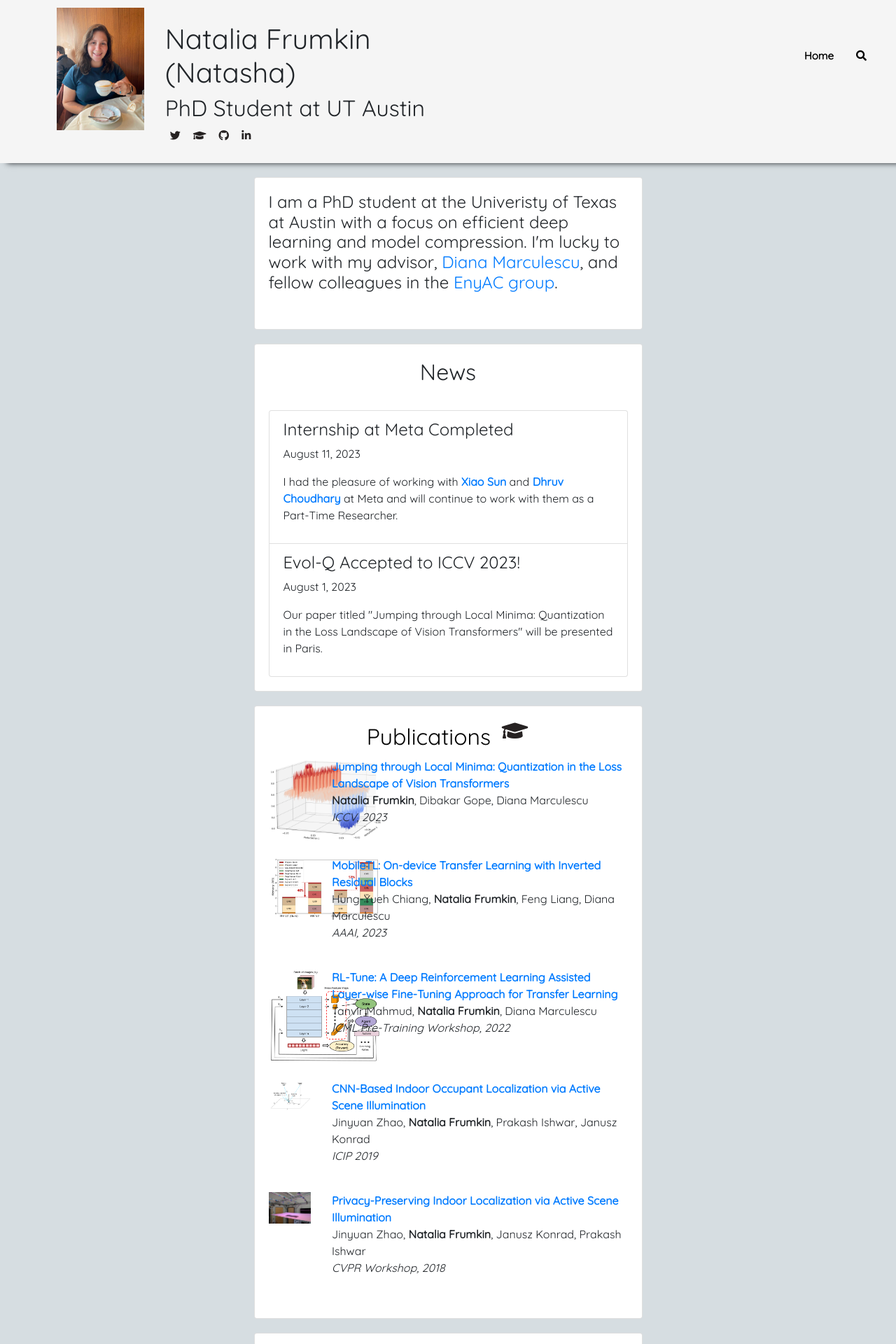
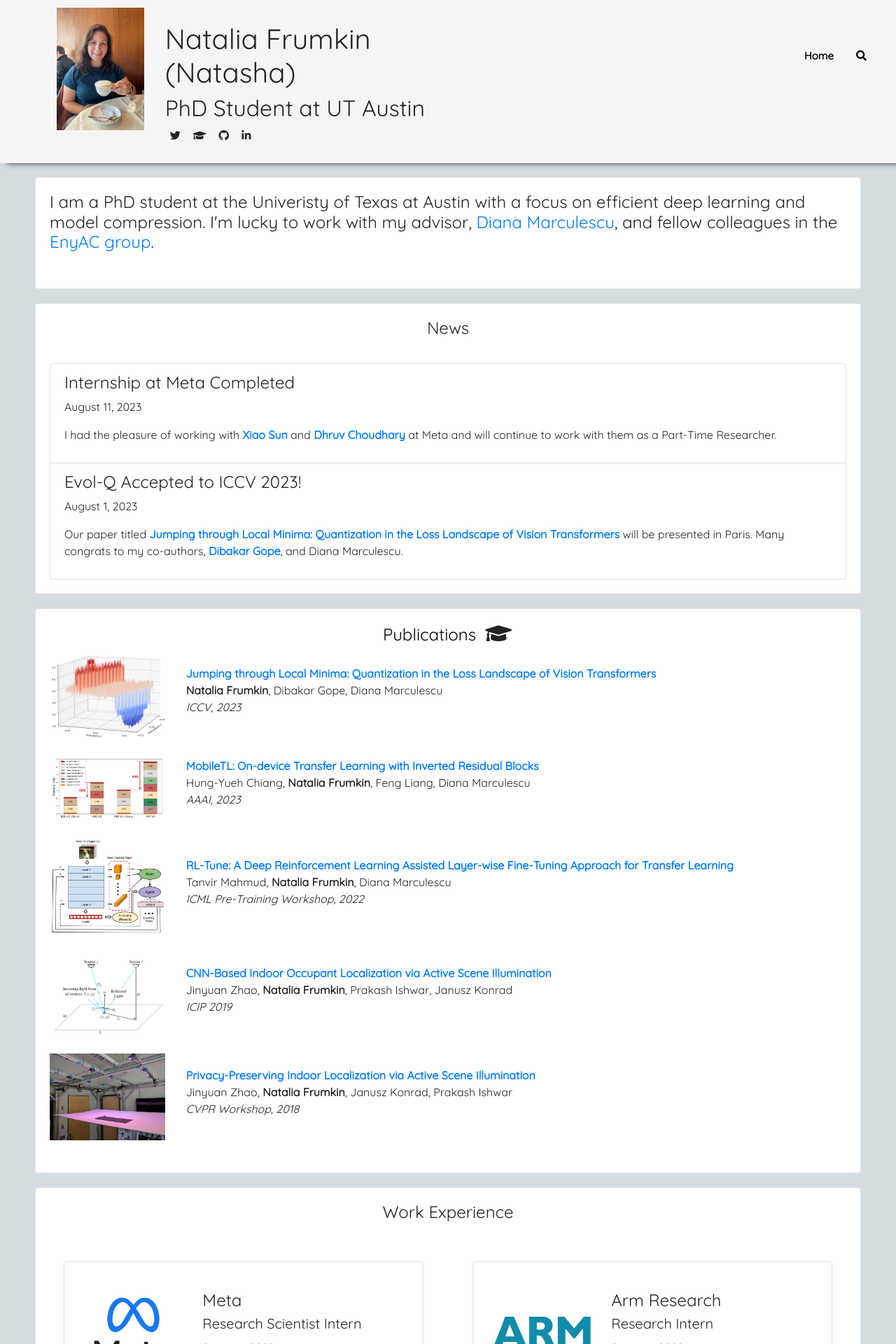
Before and after one commit to nfrumkin/nfrumkin.github.io, a Jekyll site: the page built from index.html, in a window 1280 px wide. Shown: the top 1920 px of the page at 70% size. Built offline with Jekyll 4.4.1, drawn with Linux system fonts in a browser that asks for light colours; nearby versions of some CDN libraries; comment, search, counter and statistics services are not loaded; a style sheet for code colours, icons or effects is not loaded.

Commit message:
update Arxiv link

```diff
--- a/_includes/head.html
+++ b/_includes/head.html
@@ -2,7 +2,7 @@
   <meta charset="utf-8">
   <title>{{ site.title }} - {{ site.subtitle }}</title>
   <meta http-equip="X-UA-Compatible" content="IE=edge">
-  <meta name="viewport" content="width=device-width, initial-scale=1">
+  <meta name="viewport" content="width=device-width, initial-scale=1 shrink-to-fit=no">
   <meta name="description" content="{{ site.description }}">
   <link rel="stylesheet" href="{{site.url}}/assets/css/main.css" />
   <link rel="stylesheet" href="{{site.url}}/assets/css/custom-style.css" />
--- a/_layouts/about_me.html
+++ b/_layouts/about_me.html
@@ -6,23 +6,34 @@ layout: default
 		width: 160px;
 		border-style: none;
 	}
-	.card-title {
-		white-space: nowrap;
-	}
 
-	.card-title b {
-		white-space: nowrap; /* Added to prevent title wrapping */
-	}
+    .card-title {
+        white-space: nowrap;
+        font-size: 1.5rem; /* Default font size */
+    }
+
+    @media (max-width: 768px) {
+        /* Adjust font size for smaller screens */
+        .card-title {
+            font-size: 1rem;
+        }
+    }
+
     .publications-link {
         color: black; /* Set the text color to black */
         text-decoration: none; /* Remove underline from the link */
         vertical-align: middle; /* Align with the icon */
         margin-left: 5px; /* Add some spacing between the icon and text */
     }
+    .dynamic-font-size {
+        white-space: nowrap; /* Prevent title wrapping */
+    }
+
 
 </style>
+
 <div class="d-flex justify-content-center align-items-center vh-100">
-    <div class="col-lg-6">
+    <div class="col-lg-12">
         <div class="card">
             <div class="row mb-4">
                 <div class="col-md-12">
@@ -50,7 +61,7 @@ layout: default
                         <li class="list-group-item">
                             <h4 class="update-title">Evol-Q Accepted to ICCV 2023!</h4>
                             <p class="update-date">August 1, 2023</p>
-                            <p class="update-details">Our paper titled "Jumping through Local Minima: Quantization in the Loss Landscape of Vision Transformers" will be presented in Paris.</p>
+                            <p class="update-details">Our paper titled <a href="https://arxiv.org/abs/2308.10814"><b>Jumping through Local Minima: Quantization in the Loss Landscape of Vision Transformers</b></a> will be presented in Paris. Many congrats to my co-authors, <a href="https://dibakar.github.io/"><b>Dibakar Gope</b></a>, and Diana Marculescu.</p>
                         </li>
                         <!-- Add more update items as needed -->
                     </ul>
@@ -73,19 +84,19 @@ layout: default
 
 
 
-            <div class="row mb-4">
+            <div class="row mb-4 align-items-center">
                 <div class="col-md-2">
                     <img src="assets/img/vit-loss.jpg" class="pub-logo" />
                 </div>
                 <div class="col-md-10">
                     <p>
-                        <a href=""><b>Jumping through Local Minima: Quantization in the Loss Landscape of Vision Transformers</b></a><br>
+                        <a href="https://arxiv.org/abs/2308.10814"><b>Jumping through Local Minima: Quantization in the Loss Landscape of Vision Transformers</b></a><br>
                         <strong>Natalia Frumkin</strong>, Dibakar Gope, Diana Marculescu<br>
                         <i>ICCV, 2023</i>
                     </p>
                 </div>
             </div>
-            <div class="row mb-4">
+            <div class="row mb-4 align-items-center">
 				<div class="col-md-2">
 					<img src="assets/img/mobiletl.png" class="pub-logo" />
 				</div>
@@ -97,7 +108,7 @@ layout: default
 					</p>
 				</div>
 			</div>
-			<div class="row mb-4">
+			<div class="row mb-4 align-items-center">
 				<div class="col-md-2">
 					<img src="assets/img/rl-tune.png" class="pub-logo" />
 				</div>
@@ -109,7 +120,7 @@ layout: default
 					</p>
 				</div>
 			</div>
-			<div class="row mb-4">
+			<div class="row mb-4 align-items-center">
 				<div class="col-md-2">
 					<img src="assets/img/cnn-based.png" class="pub-logo img-fluid"/>
 				</div>
@@ -122,7 +133,7 @@ layout: default
 				</div>
 			</div>
 
-			<div class="row mb-4">
+			<div class="row mb-4 align-items-center">
 				<div class="col-md-2">
 					<img src="assets/img/vip.jpg" class="pub-logo img-fluid"/>
 				</div>
@@ -139,26 +150,26 @@ layout: default
         {% if site.show_author_work_experiences == true %}
         <div class="card">
             <h2 class="card-title text-center">Work Experience</h2>
-            <div class="row mb-4">
+            <div class="row mb-4 align-items-center">
                 <div class="col-md-12"> <!-- Increase the column size to col-md-10 -->
                     <br />
                     <div class="row">
                         {% for exp in site.author_work_experiences %}
                             {% if exp.visibility == true %}
                             <div class="col-md-6">
-                                <div class="card mb-4">
+                                <div class="card mb-4 exp-card">
                                     <div class="row no-gutters">
                                         <div class="col-md-4">
                                             <img src="/assets/img/{{ exp.company_logo }}" class="company-logo" />
                                         </div>
                                         <div class="col-md-8">
                                             <div class="card-body">
-                                                <h4 class="card-title">{{ exp.company_name }}</h4>
-                                                <h5 class="card-subtitle">{{ exp.designation }}</h5>
+                                                <h4 class="card-t dynamic-font-size">{{ exp.company_name }}</h4>
+                                                <h5 class="card-sub dynamic-font-size">{{ exp.designation }}</h5>
 
-                                                <p class="card-subtitle" style="margin-top: 10px;">{{ exp.timeline }}</p>
-                                                <p class="card-text">{{ exp.description }}</p>
-                                                <p class="card-text"><a href="{{ exp.company_url }}">{{ exp.company_url }}</a></p>
+                                                <p class="card-sub dynamic-font-size" style="margin-top: 10px;">{{ exp.timeline }}</p>
+                                                <!-- <p class="card-text">{{ exp.description }}</p>
+                                                <p class="card-text"><a href="{{ exp.company_url }}">{{ exp.company_url }}</a></p>  -->
                                             </div>
                                         </div>
                                     </div>
@@ -178,7 +189,7 @@ layout: default
         {% if site.show_author_education_details == true %}
         <div class="card">
             <h2 class="card-title text-center">Education</h2>
-            <div class="row mb-4">
+            <div class="row mb-4 align-items-center">
                 <div class="col-md-12"> <!-- Increase the column size to col-md-10 -->
                     <br />
                     <div class="row">
@@ -187,13 +198,13 @@ layout: default
                             <div class="col-md-6">
                                 <div class="card mb-4">
                                     <div class="row no-gutters">
-                                        <div class="col-md-4">
+                                        <div class="col-md-4 exp-card">
                                             <img src="/assets/img/{{ detail.college_logo }}" class="company-logo" />
                                         </div>
                                         <div class="col-md-8">
                                             <div class="card-body">
-                                                <h4 class="card-title">{{ detail.college_degree }}</h4>
-                                                <h5 class="card-subtitle">{{ detail.college_name }}</h5>
+                                                <h4 class="card-t">{{ detail.college_degree }}</h4>
+                                                <h5 class="card-sub">{{ detail.college_name }}</h5>
                                                 <p class="card-text">{{ detail.description }}</p>
                                                 <p class="card-text"><a href="{{ detail.college_url }}">{{ detail.college_url }}</a></p>
                                             </div>
@@ -220,3 +231,27 @@ layout: default
     </div>
 </div>
 </div>
+
+<script>
+    // Function to adjust font size of card title and subtitle based on card width
+    function adjustCardFontSize(card) {
+        const cardWidth = card.offsetWidth; // Get the card's width
+        const cardTitle = card.querySelector('.card-t'); // Select the card title element
+        const cardSubtitle = card.querySelector('.card-sub'); // Select the card subtitle element
+
+        // Adjust font size based on card width
+        cardTitle.style.fontSize = `${cardWidth / 20}px`; // You can adjust the divisor value to control the scaling
+        cardSubtitle.style.fontSize = `${cardWidth / 30}px`; // Adjust as needed
+    }
+
+    // Call the function for each card on window load and resize
+    window.onload = function () {
+        const cards = document.querySelectorAll('.exp-card');
+        cards.forEach(card => adjustCardFontSize(card));
+    };
+
+    window.addEventListener('resize', function () {
+        const cards = document.querySelectorAll('.exp-card');
+        cards.forEach(card => adjustCardFontSize(card));
+    });
+</script>
--- a/_layouts/publications.html
+++ b/_layouts/publications.html
@@ -13,9 +13,6 @@ layout: default
 	.card-title b {
 		white-space: nowrap; /* Added to prevent title wrapping */
 	}
-	.pub-logo {
-        object-fit: cover; /* Maintain aspect ratio and cover container */
-    }
 </style>
 
 <div class="d-flex justify-content-center align-items-center vh-100">
--- a/_sass/devlog.scss
+++ b/_sass/devlog.scss
@@ -103,21 +103,37 @@ footer {
 }
 
 .pub-logo {
-    width: 160px;
+    max-width: 100%; /* Limit image width to the available column width */
+    height: auto; /* Maintain aspect ratio */
+    display: block; /* Ensure proper vertical alignment */
+
+    /* Add some margin for spacing */
+    margin-right: 2px; /* Adjust this value as needed */
+    margin-bottom: 2px; /* Adjust this value as needed */
     border-style: none;
-
 }
 
 .company-logo {
-    width: 100px;
-    height: 100px;
-    object-fit: cover;
+    max-width: 100%; /* Limit image width to the available column width */
+    height: auto; /* Maintain aspect ratio */
+    display: block; /* Ensure proper vertical alignment */
+
+    /* Add some margin for spacing */
+    margin-right: 2px; /* Adjust this value as needed */
+    margin-bottom: 2px; /* Adjust this value as needed */
+    border-style: none;
 }
 
 
 .project-img {
-    width: 300px;
-    height: 200px;
+    max-width: 100%; /* Limit image width to the available column width */
+    height: auto; /* Maintain aspect ratio */
+    display: block; /* Ensure proper vertical alignment */
+
+    /* Add some margin for spacing */
+    margin-right: 2px; /* Adjust this value as needed */
+    margin-bottom: 2px; /* Adjust this value as needed */
+    border-style: none;
 }
 
 .author-profile-img {
```
